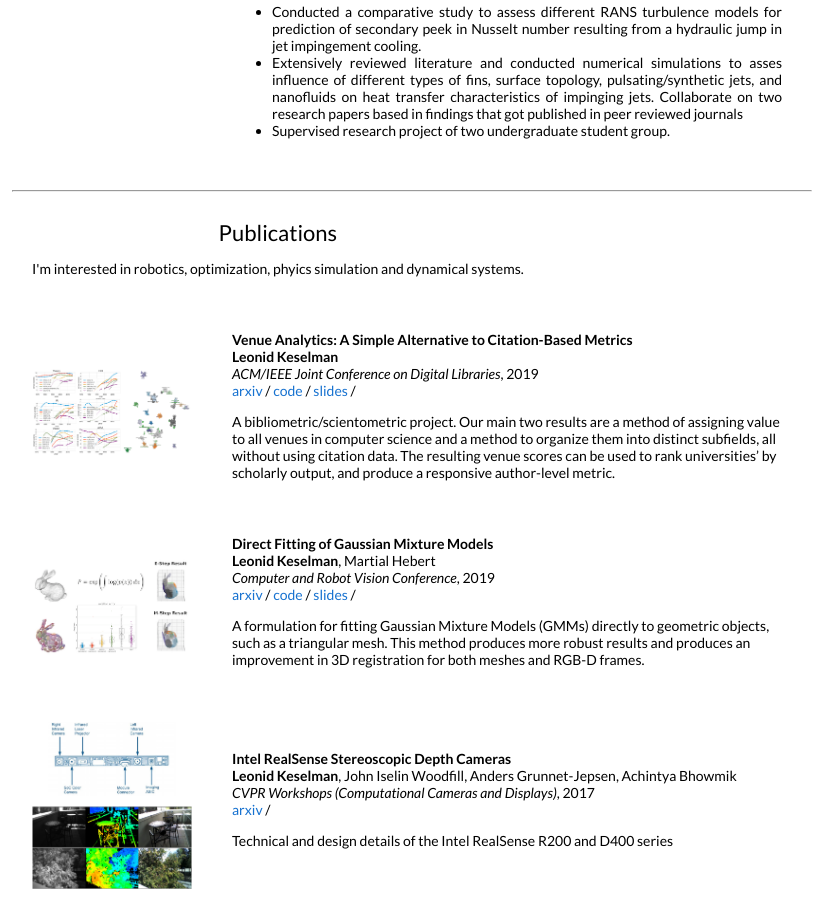
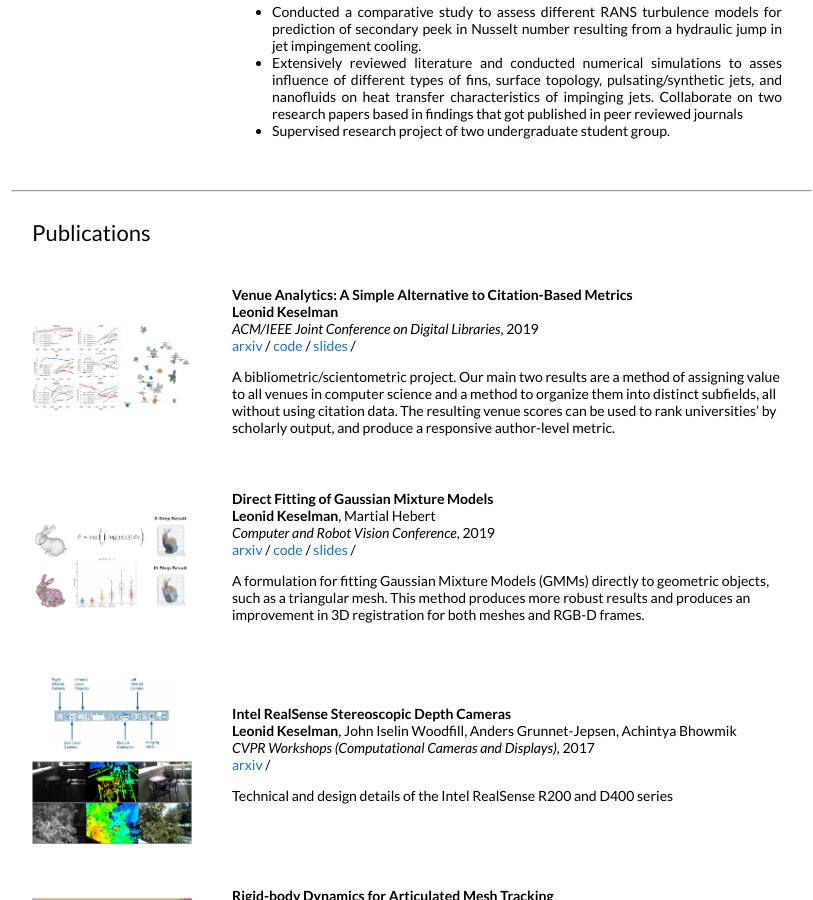
Before and after one commit to rafaymhddn/rafaymhddn.github.io, a Jekyll site: the page built from _posts/2019-06-02-venue.markdown, in a window 1280 px wide and 900 px high, scrolled down 2190 px. Shown: the whole window, without its empty margins (228-1041 px from the left). Built offline with Jekyll 4.4.1, drawn with Linux system fonts in a browser that asks for light colours.

Commit message:
publication added

```diff
--- a/_layouts/default.html
+++ b/_layouts/default.html
@@ -263,12 +263,8 @@
 <!-- Publications -->
 <button style="padding:2.5%; border:0px transparent; background-color: transparent;outline:none;"type="button" class="collapsible" data-toggle="collapse" data-target="#content-publications" id="publications">
   <h2>Publications</h2>
-      <p>
-        I'm interested in robotics, optimization, phyics simulation and dynamical systems.
-      </p>
 </button>
 <div id="content-experience" class="collapse in">
-
 
 
         <table style="width:100%;border:0px;border-spacing:0px;border-collapse:separate;margin-right:auto;margin-left:auto;">
```
